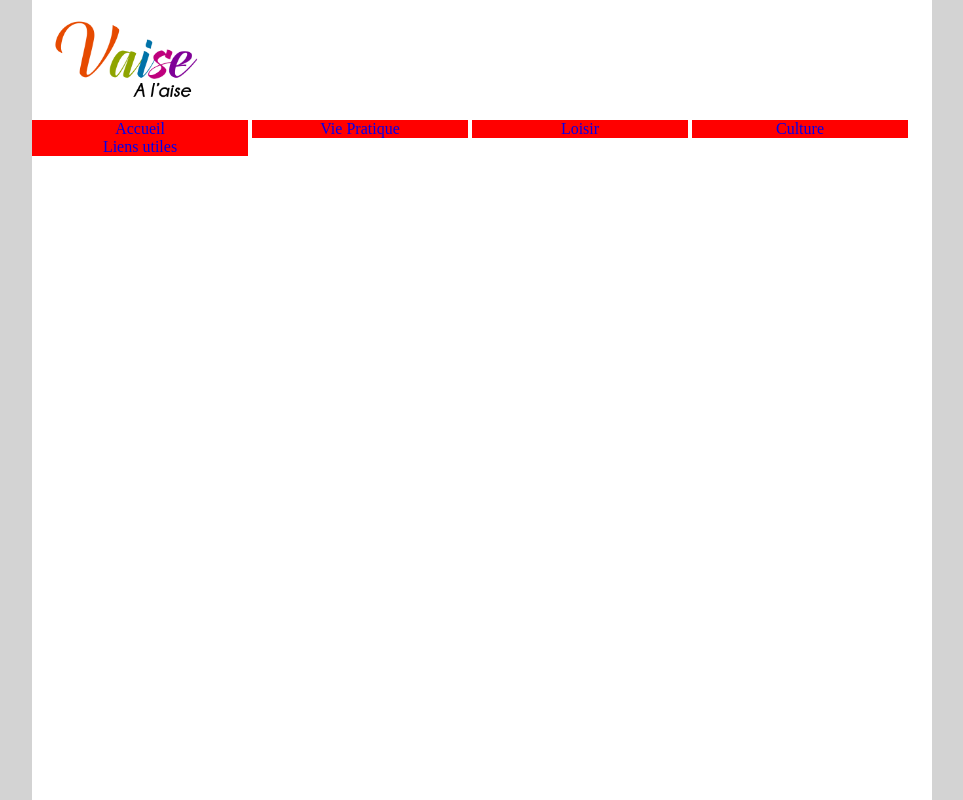
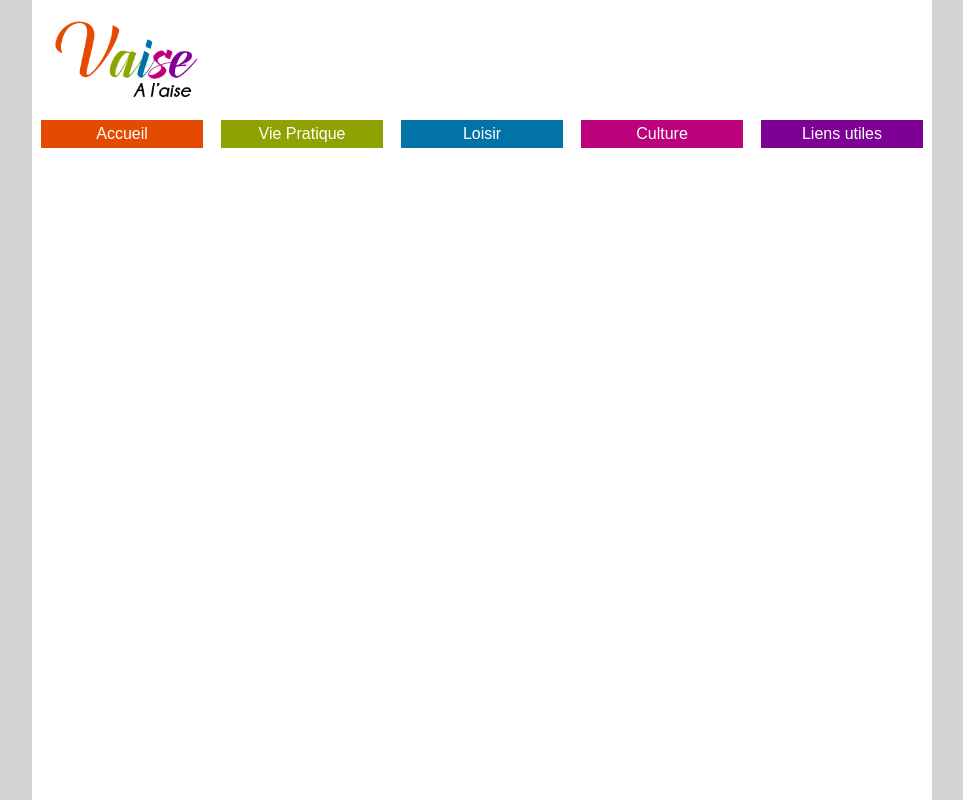
Before and after one commit to theodelsante/infomedia, a PHP site: page / in a window 1280 px wide. Shown: the whole page, without its empty margins (158-1121 px from the left). Run offline with PHP 8.4, Linux system fonts and the light colour scheme.

Commit message:
mise en place du menu

```diff
--- a/assets/css/main.css
+++ b/assets/css/main.css
@@ -2,6 +2,7 @@
 	margin: 0px;
 	padding: 0px;
 	max-width: 100%;
+	font-family: Arial;
 }
 
 html {
@@ -25,15 +26,34 @@ header #Vaise_logo {
 }
 
 #menu > li {
-	display: inline-block;
-	width: 24%;
+	float:left;
+	width: 18%;
+	margin: 0px 1%;
 }
 
 #menu li a {
 	display: block;
-	background-color: red;
+	background-color: #e44b00;
 	text-align: center;
 	text-decoration: none;
+	color: white;
+	line-height: 28px;
+}
+
+#menu #everyday a {
+	background-color: #8ea301
+}
+
+#menu #leisure a {
+	background-color: #0173a6
+}
+
+#menu #culture a {
+	background-color: #bc017c
+}
+
+#menu #links a {
+	background-color: #7e0095
 }
 
 #menu li ul {
--- a/view/header.php
+++ b/view/header.php
@@ -1,8 +1,8 @@
 <header>
 	<img id="Vaise_logo" src="./assets/img/Vaise_logo.png" href="./" alt="Logo de Vaise, retour vers l'accueil"/>
 	<ul id="menu">
-		<li><a href="./">Accueil</a></li>
-		<li>
+		<li id="home"><a href="./">Accueil</a></li>
+		<li id="everyday">
 			<a href="./">Vie Pratique</a>
 			<ul>
 				<li><a href="./">Se déplacer</a></li>
@@ -12,7 +12,7 @@
 				<li><a href="./">Hôtels</a></li>
 			</ul>
 		</li>
-		<li>
+		<li id="leisure">
 			<a href="/">Loisir</a>
 			<ul>
 				<li><a href="./">Espaces verts</a></a></li>
@@ -21,7 +21,7 @@
 				<li><a href="./">Théâtres</a></li>
 			</ul>
 		</li>
-		<li>
+		<li id="culture">
 			<a href="/">Culture</a>
 			<ul>
 				<li><a href="./">Musées</a></li>
@@ -30,6 +30,6 @@
 				<li><a href="./">Médiathèque</a></li>
 			</ul>
 		</li>
-		<li><a href="./">Liens utiles</a></li>
+		<li id="links"><a href="./">Liens utiles</a></li>
 	</ul>
 </header>
```
